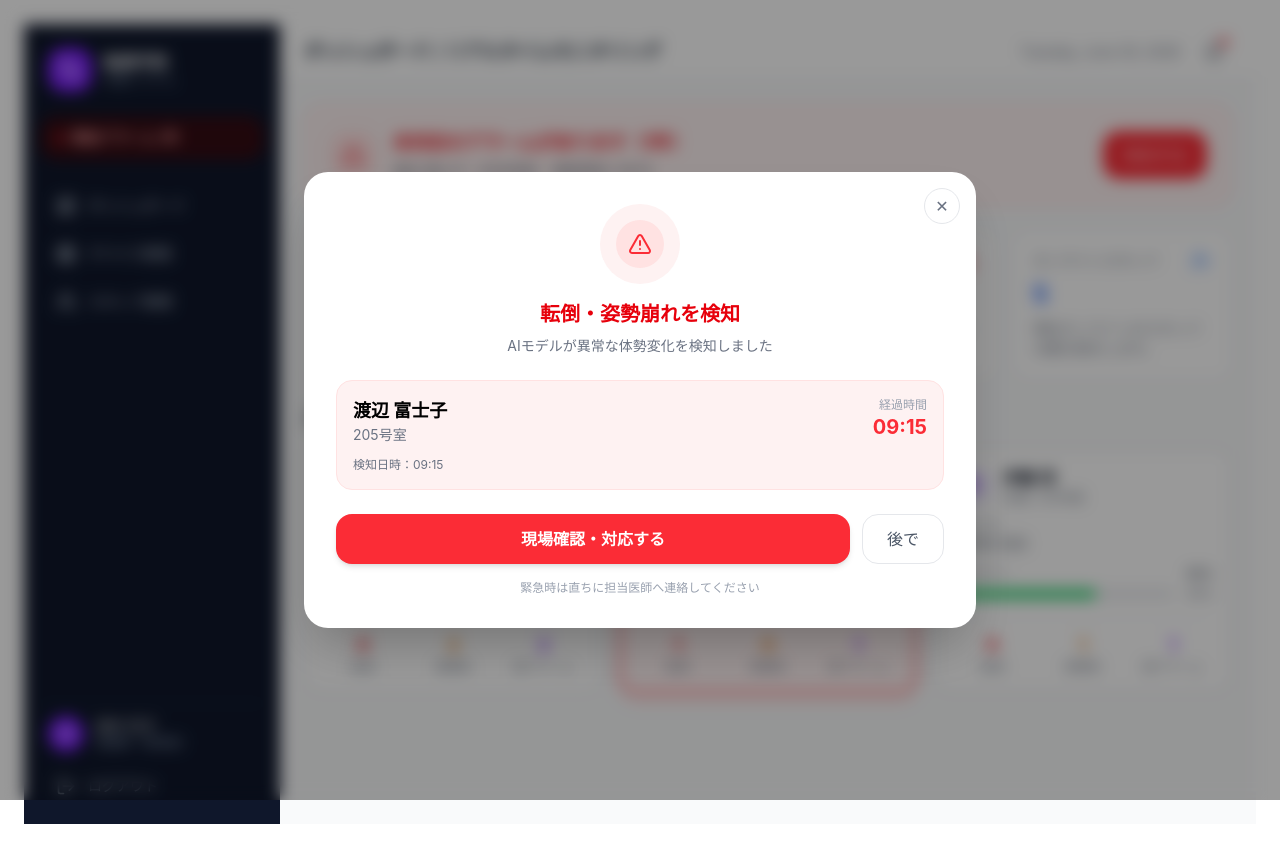
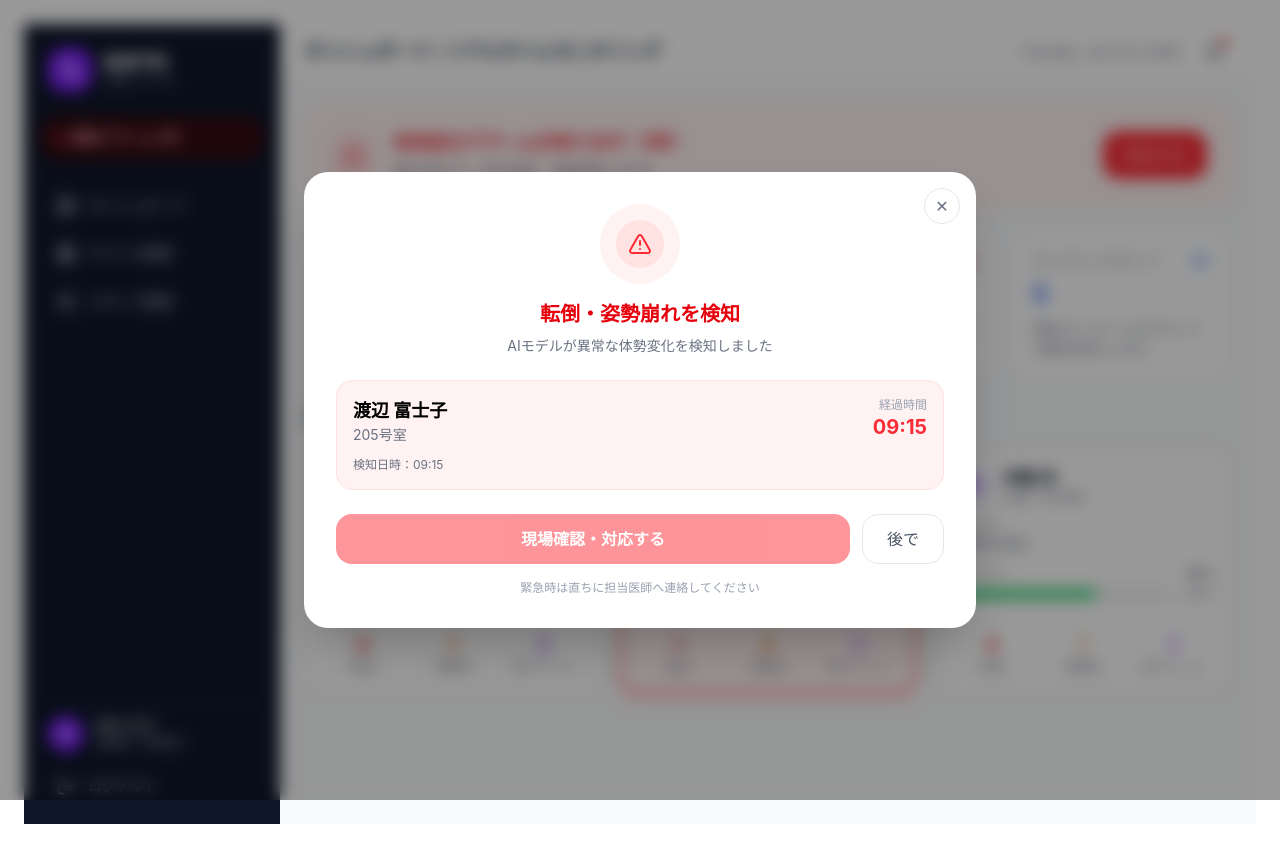
Before and after one commit to CCCproject2026/ccc_project_2026, a Next.js app in the folder main/web/: page / in a window 1280 px wide. Both pictures are taken after a click on the button "対応する". Built offline with nearby package versions, Linux system fonts and the light colour scheme.

Commit message:
fix: make alert button disable for now

```diff
--- a/main/web/src/features/dashboard/components/AlarmBanner.tsx
+++ b/main/web/src/features/dashboard/components/AlarmBanner.tsx
@@ -103,11 +103,12 @@ export function AlarmBanner(alarmBannerProps: AlarmBannerProps) {
               <div className="mt-6 flex gap-3">
                 <button
                   type="button"
+                  disabled={!alarmBannerProps.onRespond}
                   onClick={() => {
                     alarmBannerProps.onRespond?.();
                     setIsModalOpen(false);
                   }}
-									className="flex-1 rounded-xl bg-red-500 py-3 font-semibold text-white shadow-md transition hover:bg-red-600"
+                  className="flex-1 rounded-xl bg-red-500 py-3 font-semibold text-white disabled:cursor-not-allowed disabled:opacity-50"
                 >
                   現場確認・対応する
                 </button>
--- a/main/web/src/features/dashboard/pages/DashboardPage.tsx
+++ b/main/web/src/features/dashboard/pages/DashboardPage.tsx
@@ -3,9 +3,13 @@ import { StatCard } from "@/shared/ui/StatCard";
 import { mockAlarmData } from "../../../app/api/alert/mock";
 import { AlarmBanner } from "../components/AlarmBanner";
 import { ResidentCard } from "../components/ResidentCard";
+import { redirect } from "next/dist/server/api-utils";
+
 ///api/alert/mock.tsからモックデータを取得する
 
 export async function DashboardPage() {
+
+
 	// TODO: Replace with real data from Prisma/API
 	const stats = [
 		{
```
Lines whose indentation alone changed are shown as unchanged.
